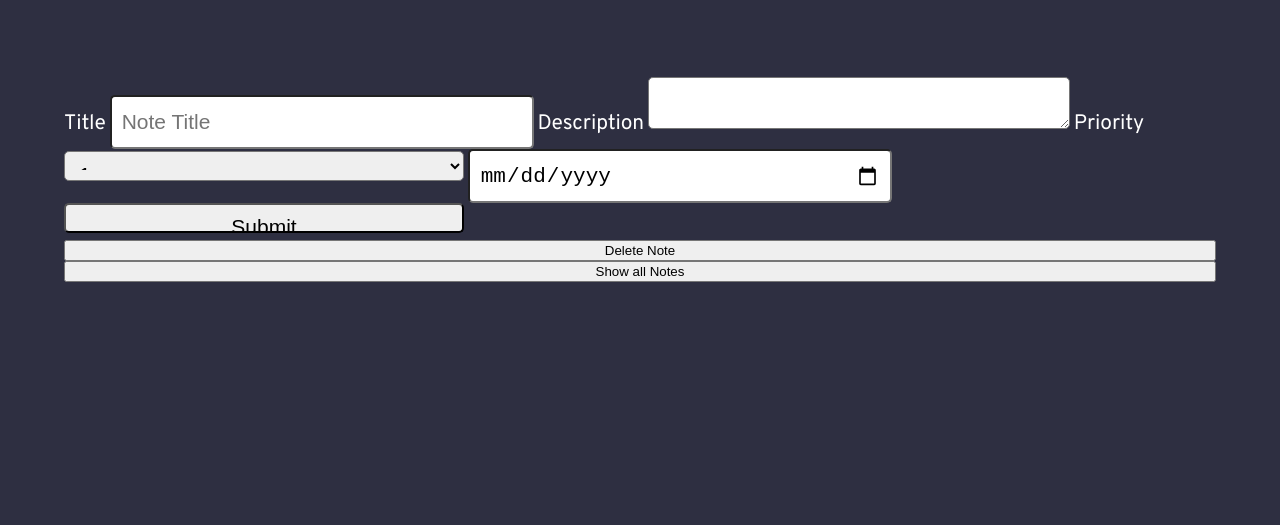
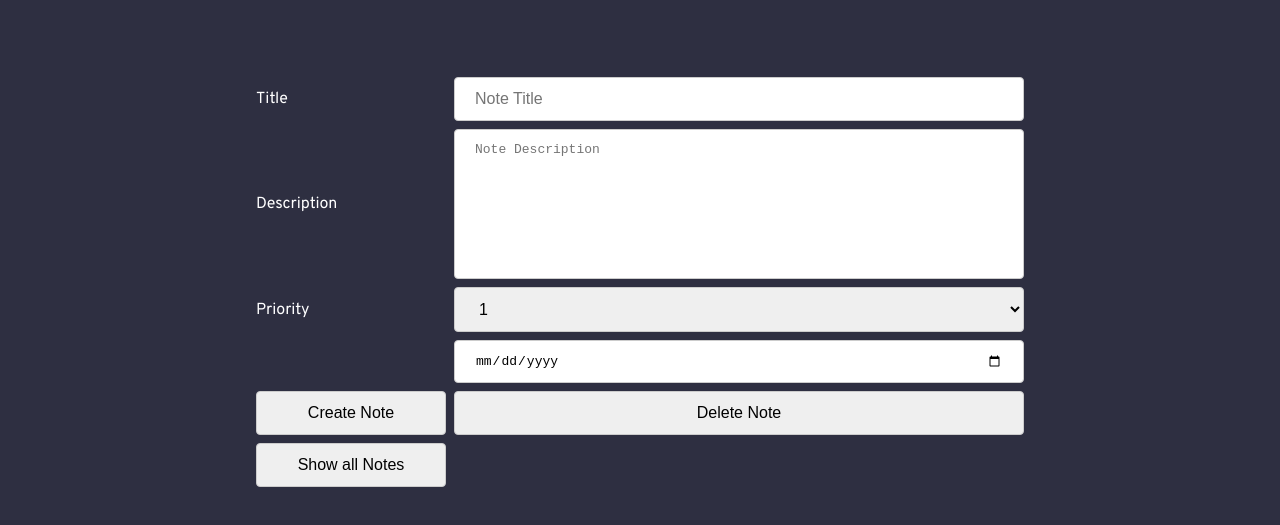
Before and after one commit to marcolino3/note-app, a website with bundled scripts: page src/frontend/edit.html in a window 1280 px wide. Shown: the part 135-660 px from the top of the page. Built offline with nearby package versions, Linux system fonts and the light colour scheme.

Commit message:
Added some styles to edit-.html

```diff
--- a/server/server.js
+++ b/server/server.js
@@ -26,8 +26,6 @@ app.get("/", function(req, res){
 
 // Post API
 app.post('/notes', (req, res) => {
-    console.log(req.body.title);
-    console.log(req.body.createdAt);
 
     var note = new Note({
         title: req.body.title,
@@ -112,8 +110,6 @@ app.patch('/notes/:id', (req, res) => {
     var id = req.params.id;
     var body = _.pick(req.body, ['title', 'description', 'priority', 'dueDate', 'completed']); // restrict properties to be changed
 
-    console.log(body);
-
         // validate ID
     if (!ObjectID.isValid(id)) {
         return res.status(404).send();
--- a/src/frontend/css/style.css
+++ b/src/frontend/css/style.css
@@ -188,21 +188,34 @@ body {
 
 
 .edit-note__wrapper {
-    width: 90%;
+    width: 60%;
     margin: 80px auto;
     display: grid;
 }
 
+form {
+    display: grid;
+    grid-template-columns: 1fr 3fr;
+    grid-gap: 8px;
+    align-items: center;
+}
+
 label {
-    font-size: 21px;
+    width: 100px;
 }
 
 input, textarea, select {
-    height: 30px;
-    width: 400px;
-    padding: 10px;
-    border-radius: 5px;
-    font-size: 21px;
+    width: 100%;
+    padding: 12px 20px;
+    box-sizing: border-box;
+    border: 1px solid #ccc;
+    border-radius: 4px;
+    font-size: inherit;
+}
+
+textarea {
+    height: 150px;
+    resize: none;
 }
 
 /* Typographie */
--- a/src/frontend/edit.html
+++ b/src/frontend/edit.html
@@ -17,7 +17,7 @@
                 <label for="title">Title</label>
                 <input type="text" id="title" name="title" placeholder="Note Title" required>
                 <label for="description">Description</label>
-                <textarea type="text" id="description" name="description" required></textarea>
+                <textarea type="text" id="description" name="description"  placeholder="Note Description" required></textarea>
                 <label for="priority">Priority</label>
                 <select name="priority" id="priority" name="priority" required>
                     <option value="1">1</option>
@@ -26,14 +26,13 @@
                 </select>
                 <label for="date"></label>
                 <input type="date" id="due-date" name="dueDate" required>
-                <input type="submit" id="save-note"></input>
+                <input type="submit" id="save-note" value="Create Note" />
+                <input type="submit" id="delete-note" value="Delete Note" />
+                <input type="submit" id="show-notes" value="Show all Notes" />
             </form>
-            <button id="delete-note">Delete Note</button>
-            <button id="show-notes">Show all Notes</button>
     </section>
 
     <script src="https://code.jquery.com/jquery-3.3.1.slim.min.js"></script>
-    <script src="https://cdnjs.cloudflare.com/ajax/libs/moment.js/2.22.2/moment-with-locales.min.js"></script>
-    <script src="js/bootstrapper.js" type="module"></script>
+    <script src="js/index.js" type="module"></script>
 </body>
 </html>
--- a/src/frontend/js/bootstrapper.js
+++ /dev/null
@@ -1,18 +0,0 @@
-;
-
-import Persistance from './model/persistance.js';
-import ServiceContext from './model/service-context.js';
-import Controller from './controller.js';
-
-const $ = jQuery;
-
-// bootstrap dependencies (optionally, a DI container may be used for this)
-const persistance = new Persistance();
-const serviceContext = new ServiceContext(persistance);
-const controller = new Controller(serviceContext);
-
-$(function() { // on DOMContent Loaded
-
-    // initialize main controller after VIEW (html) has been loaded
-    controller.initUI();
-});
--- a/src/frontend/js/controller.js
+++ b/src/frontend/js/controller.js
@@ -54,12 +54,9 @@ class Controller {
             const dueDate = $('#due-date').val();
 
             const newNote = new Note(title, description, priority, dueDate);
-            console.log(newNote);
-
             this.serviceContext.noteService.addNote(newNote);
 
-            // location.assign('index.html');
-
+            location.assign('index.html');
         });
 
         // Delete Note
@@ -103,6 +100,4 @@ class Controller {
     }
 
 }
-
-
 export default Controller;
--- a/src/frontend/js/model/note-service.js
+++ b/src/frontend/js/model/note-service.js
@@ -1,6 +1,8 @@
 class NoteService {
     constructor(serviceContext) {
         this.serviceContext = serviceContext;
+        this.maxPriority = 3;
+        this.minPriority = 1;
     }
 
     async getAllNotes() {
@@ -22,14 +24,18 @@ class NoteService {
 
     async incrementPriority(id) {
         const selectedNote = await this.serviceContext.persistance.readSelectedNoteFromStorage(id);
-        selectedNote.note.priority++;
-        this.serviceContext.persistance.updateNoteInStorage(selectedNote.note);
+        if (selectedNote.note.priority < this.maxPriority) {
+            selectedNote.note.priority++;
+            this.serviceContext.persistance.updateNoteInStorage(selectedNote.note);
+        }
     }
 
     async decrementPriority(id) {
         const selectedNote = await this.serviceContext.persistance.readSelectedNoteFromStorage(id);
-        selectedNote.note.priority--;
-        this.serviceContext.persistance.updateNoteInStorage(selectedNote.note);
+        if (selectedNote.note.priority > this.minPriority) {
+            selectedNote.note.priority--;
+            this.serviceContext.persistance.updateNoteInStorage(selectedNote.note);
+        }
     }
 
     async toggleCompleted(id) {
--- a/src/frontend/js/model/persistance.js
+++ b/src/frontend/js/model/persistance.js
@@ -17,10 +17,7 @@ class Persistance {
     async readSelectedNoteFromStorage(id) {
         try {
             const response = await fetch(`${this.notes}/${id}`);
-
             const selectedNote = await response.json();
-            console.log(selectedNote);
-
             return selectedNote;
         } catch (err) {
             console.log('Unable to get selected note from database');
```
Also changed, not shown: package.json (+1 -10 lines), src/frontend/index.html (+0 -2 lines), 8 other files.
